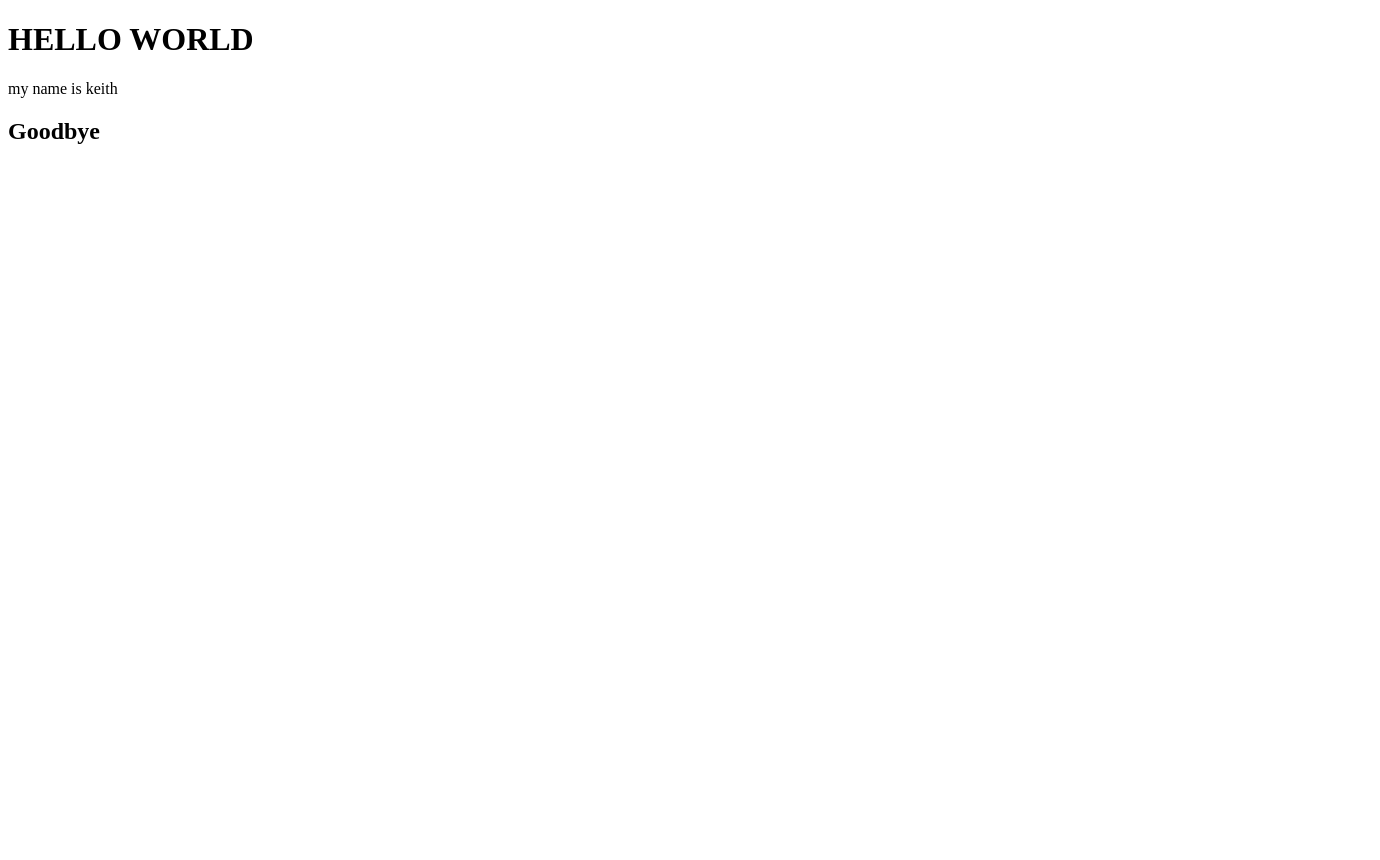
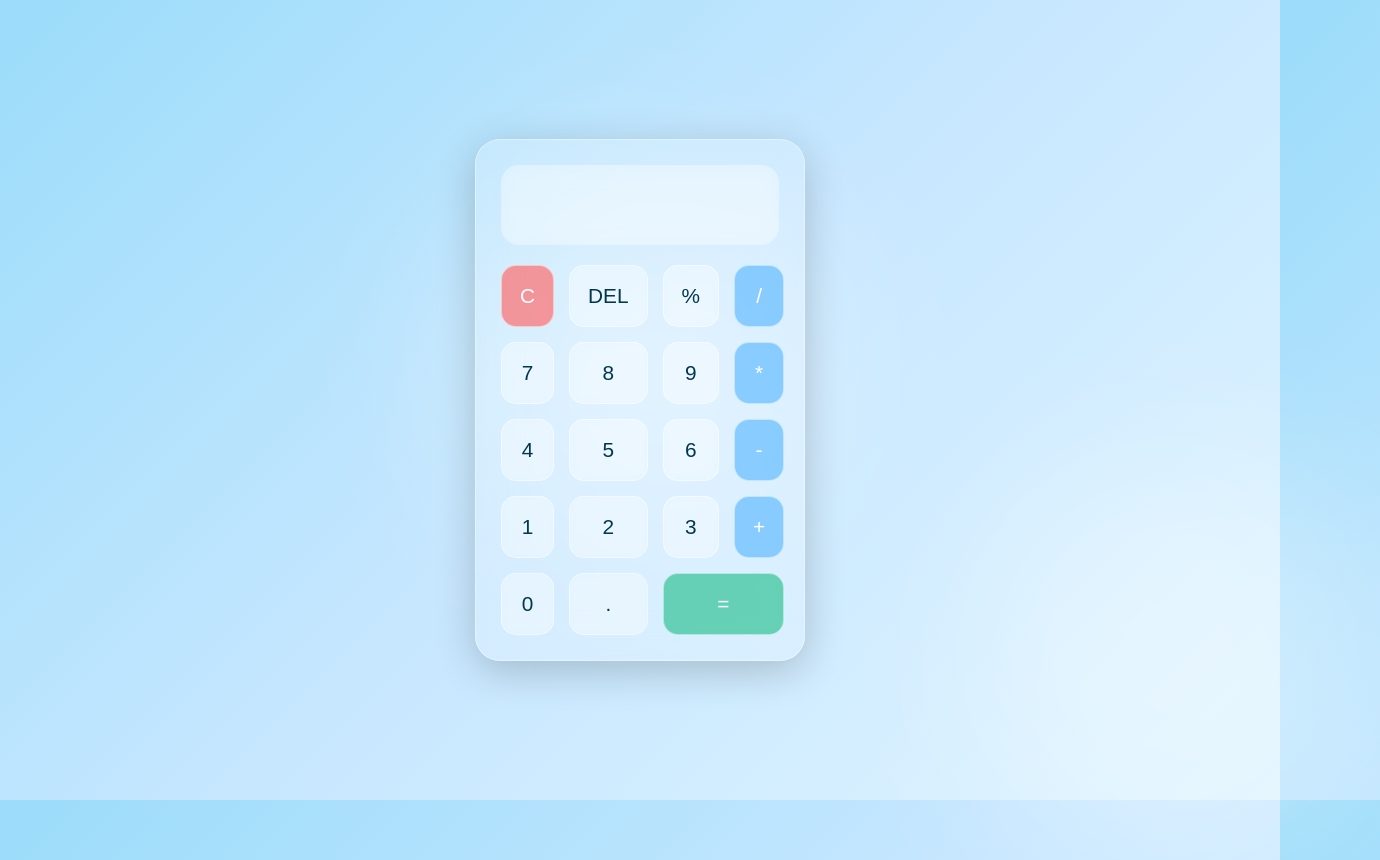
Before and after one commit to lnceedsh/SANTOS, a plain HTML site: page index.html in a window 1280 px wide. Shown: the whole page, 1380 px wide, since content can reach past the window. Before the commit the page ends 800 px from the top, so only its background shows below. Drawn offline with Linux system fonts and the light colour scheme.

Commit message:
adding description

```diff
--- a/index.html
+++ b/index.html
@@ -1,13 +1,191 @@
 <!DOCTYPE html>
 <html lang="en">
 <head>
-    <meta charset="UTF-8">
-    <meta name="viewport" content="width=device-width, initial-scale=1.0">
-    <title>Document</title>
+<meta charset="UTF-8">
+<meta name="viewport" content="width=device-width, initial-scale=1.0">
+<title>Glass Frosted Calculator</title>
+
+<style>
+    *{
+        margin: 0;
+        padding: 0;
+        box-sizing: border-box;
+        font-family: "Poppins", sans-serif;
+    }
+
+    body{
+        height: 100vh;
+        display: flex;
+        justify-content: center;
+        align-items: center;
+        background: linear-gradient(135deg, #9bdcfa, #c7e7ff, #dff4ff);
+        overflow: hidden;
+    }
+
+    /* Floating glass blobs */
+    .blob{
+        position: absolute;
+        width: 350px;
+        height: 350px;
+        background: rgba(255,255,255,0.4);
+        border-radius: 50%;
+        filter: blur(90px);
+        animation: float 6s ease-in-out infinite alternate;
+    }
+
+    .blob2{
+        width: 400px;
+        height: 400px;
+        background: rgba(255,255,255,0.35);
+        right: -100px;
+        bottom: -80px;
+        animation-delay: 2s;
+    }
+
+    @keyframes float {
+        from{ transform: translateY(0px); }
+        to{ transform: translateY(-40px); }
+    }
+
+    .calculator{
+        width: 330px;
+        padding: 25px;
+        border-radius: 25px;
+        background: rgba(255, 255, 255, 0.2);
+        backdrop-filter: blur(20px);
+        border: 1px solid rgba(255,255,255,0.4);
+        box-shadow: 0 10px 40px rgba(0,0,0,0.2);
+        z-index: 1;
+    }
+
+    .display{
+        width: 100%;
+        height: 80px;
+        font-size: 2.2rem;
+        padding: 15px;
+        border-radius: 18px;
+        border: none;
+        text-align: right;
+        background: rgba(255,255,255,0.3);
+        color: #004b6b;
+        backdrop-filter: blur(10px);
+        margin-bottom: 20px;
+    }
+
+    .buttons{
+        display: grid;
+        grid-template-columns: repeat(4, 1fr);
+        gap: 15px;
+    }
+
+    button{
+        padding: 18px;
+        font-size: 1.3rem;
+        border-radius: 15px;
+        border: none;
+        cursor: pointer;
+        background: rgba(255,255,255,0.25);
+        color: #00384d;
+        backdrop-filter: blur(5px);
+        transition: 0.3s;
+        border: 1px solid rgba(255,255,255,0.5);
+    }
+
+    button:hover{
+        background: rgba(255,255,255,0.45);
+        transform: translateY(-3px);
+        box-shadow: 0 8px 20px rgba(0,0,0,0.1);
+    }
+
+    .operator{
+        background: rgba(0, 145, 255, 0.4);
+        color: white;
+    }
+
+    .operator:hover{
+        background: rgba(0, 145, 255, 0.6);
+    }
+
+    .equal{
+        background: rgba(0, 180, 120, 0.55);
+        color: white;
+        grid-column: span 2;
+    }
+
+    .equal:hover{
+        background: rgba(0, 180, 120, 0.75);
+    }
+
+    .clear{
+        background: rgba(255, 87, 87, 0.6);
+        color: white;
+    }
+
+    .clear:hover{
+        background: rgba(255, 87, 87, 0.8);
+    }
+</style>
 </head>
+
 <body>
-    <h1> HELLO WORLD </h1>
-    <p>my name is keith</p>
-    <h2>Goodbye</h2>
+
+<!-- Decorative blurry blobs -->
+<div class="blob"></div>
+<div class="blob blob2"></div>
+
+<div class="calculator">
+    <input type="text" id="display" class="display" disabled>
+
+    <div class="buttons">
+        <button class="clear" onclick="clearDisplay()">C</button>
+        <button onclick="deleteChar()">DEL</button>
+        <button onclick="append('%')">%</button>
+        <button class="operator" onclick="append('/')">/</button>
+
+        <button onclick="append('7')">7</button>
+        <button onclick="append('8')">8</button>
+        <button onclick="append('9')">9</button>
+        <button class="operator" onclick="append('*')">*</button>
+
+        <button onclick="append('4')">4</button>
+        <button onclick="append('5')">5</button>
+        <button onclick="append('6')">6</button>
+        <button class="operator" onclick="append('-')">-</button>
+
+        <button onclick="append('1')">1</button>
+        <button onclick="append('2')">2</button>
+        <button onclick="append('3')">3</button>
+        <button class="operator" onclick="append('+')">+</button>
+
+        <button onclick="append('0')">0</button>
+        <button onclick="append('.')">.</button>
+        <button class="equal" onclick="calculate()">=</button>
+    </div>
+</div>
+
+<script>
+    const display = document.getElementById("display");
+
+    function append(value){
+        display.value += value;
+    }
+
+    function clearDisplay(){
+        display.value = "";
+    }
+
+    function deleteChar(){
+        display.value = display.value.slice(0, -1);
+    }
+
+    function calculate(){
+        try{
+            display.value = eval(display.value);
+        }catch{
+            display.value = "Error";
+        }
+    }
+</script>
+
 </body>
 </html>
```
